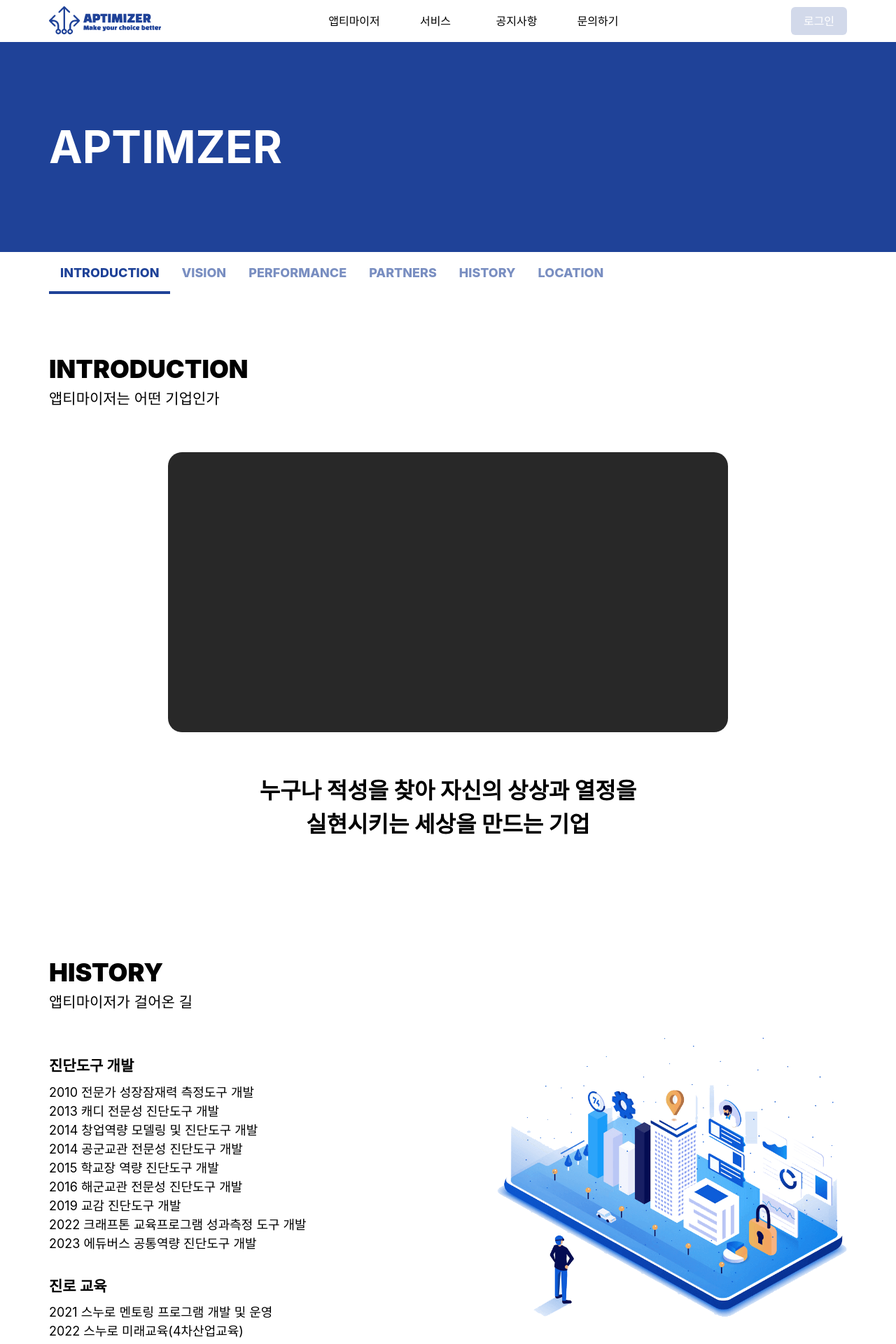
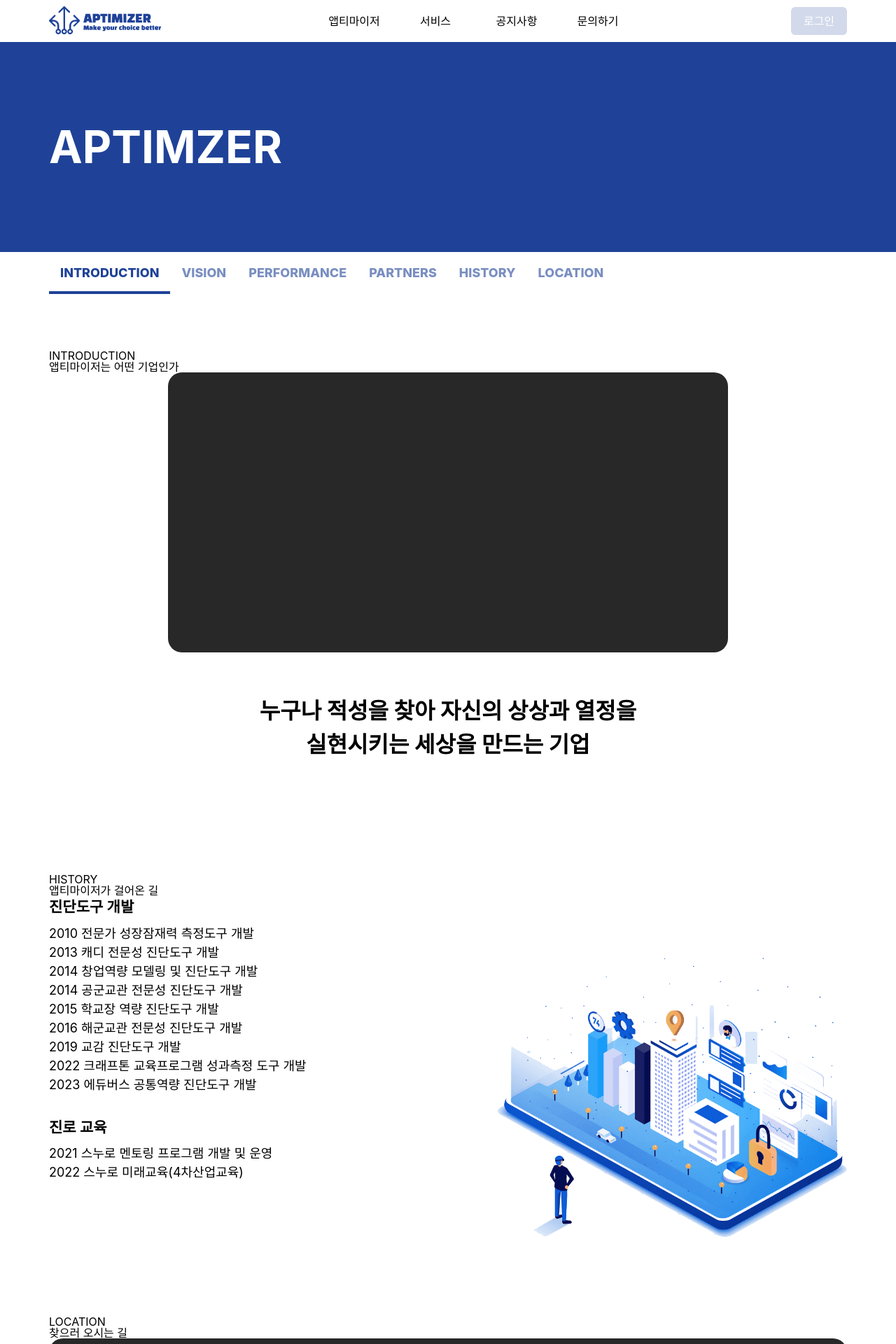
Before and after one commit to aptimizer-co/aptimizer, a Next.js app: page /about in a window 1280 px wide. Shown: the top 1920 px of the page at 70% size. Built offline with nearby package versions, Linux system fonts and the light colour scheme; a web font is replaced by a local one.

Commit message:
[🗼마크업] `SectionTitle`, `SectionSubtitle` 컴포넌트 적용

```diff
--- a/src/app/about/_sections/HistorySection/History.module.css
+++ b/src/app/about/_sections/HistorySection/History.module.css
@@ -1,18 +1,6 @@
 .history {
   position: relative;
   padding: 8rem 0;
-}
-
-.title {
-  font-size: 3.6rem;
-  font-weight: 900;
-  line-height: 5.4rem;
-}
-
-.subtitle {
-  font-size: 2.1rem;
-  line-height: 3.15rem;
-  margin-bottom: 6rem;
 }
 
 .innerContainer {
--- a/src/app/about/_sections/IntroSection/IntroSection.module.css
+++ b/src/app/about/_sections/IntroSection/IntroSection.module.css
@@ -1,17 +1,5 @@
 .intro {
   padding: 8rem 0;
-}
-
-.title {
-  font-size: 3.6rem;
-  font-weight: 900;
-  line-height: 5.4rem;
-}
-
-.subtitle {
-  font-size: 2.1rem;
-  line-height: 3.15rem;
-  margin-bottom: 6rem;
 }
 
 .innerContainer {
--- a/src/app/about/_sections/LocationSection/Location.module.css
+++ b/src/app/about/_sections/LocationSection/Location.module.css
@@ -1,17 +1,5 @@
 .location {
   padding: 8rem 0;
-}
-
-.title {
-  font-size: 3.6rem;
-  font-weight: 900;
-  line-height: 5.4rem;
-}
-
-.subtitle {
-  font-size: 2.1rem;
-  line-height: 3.15rem;
-  margin-bottom: 6rem;
 }
 
 .map {
```
